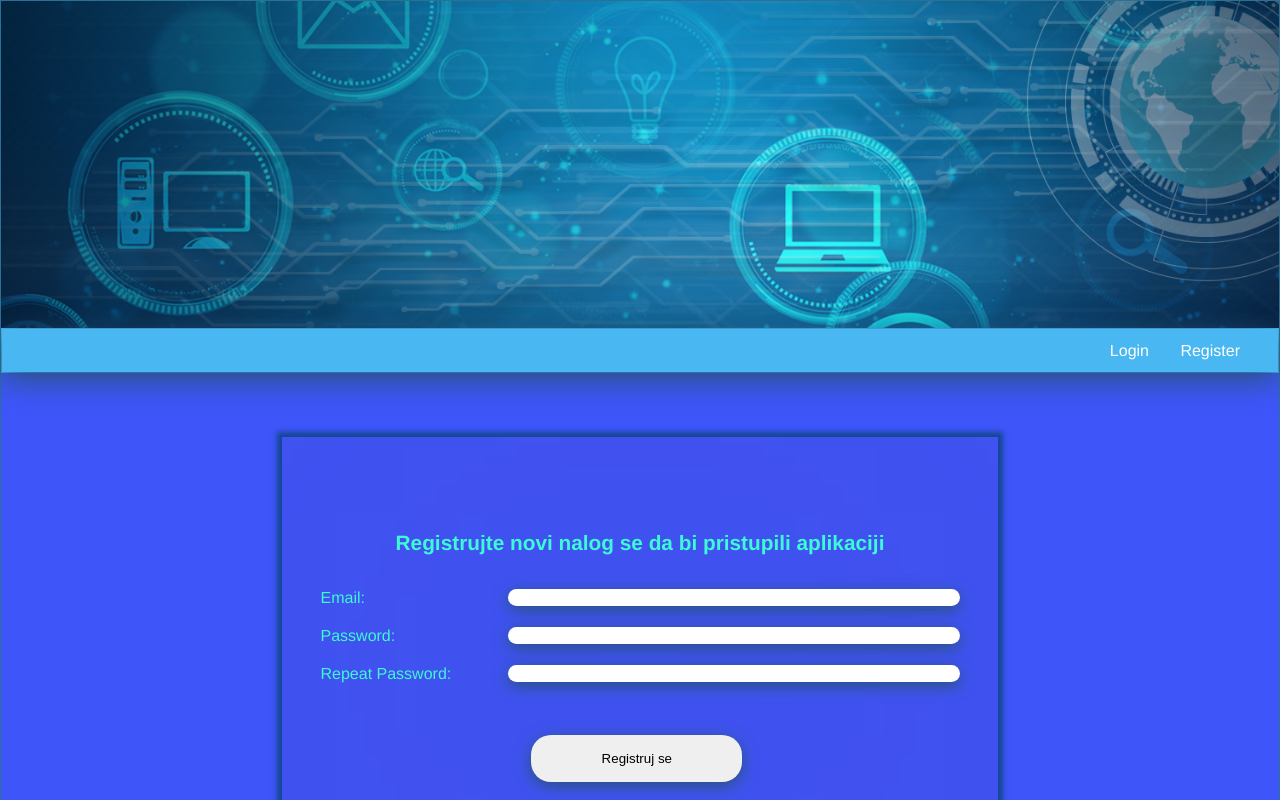
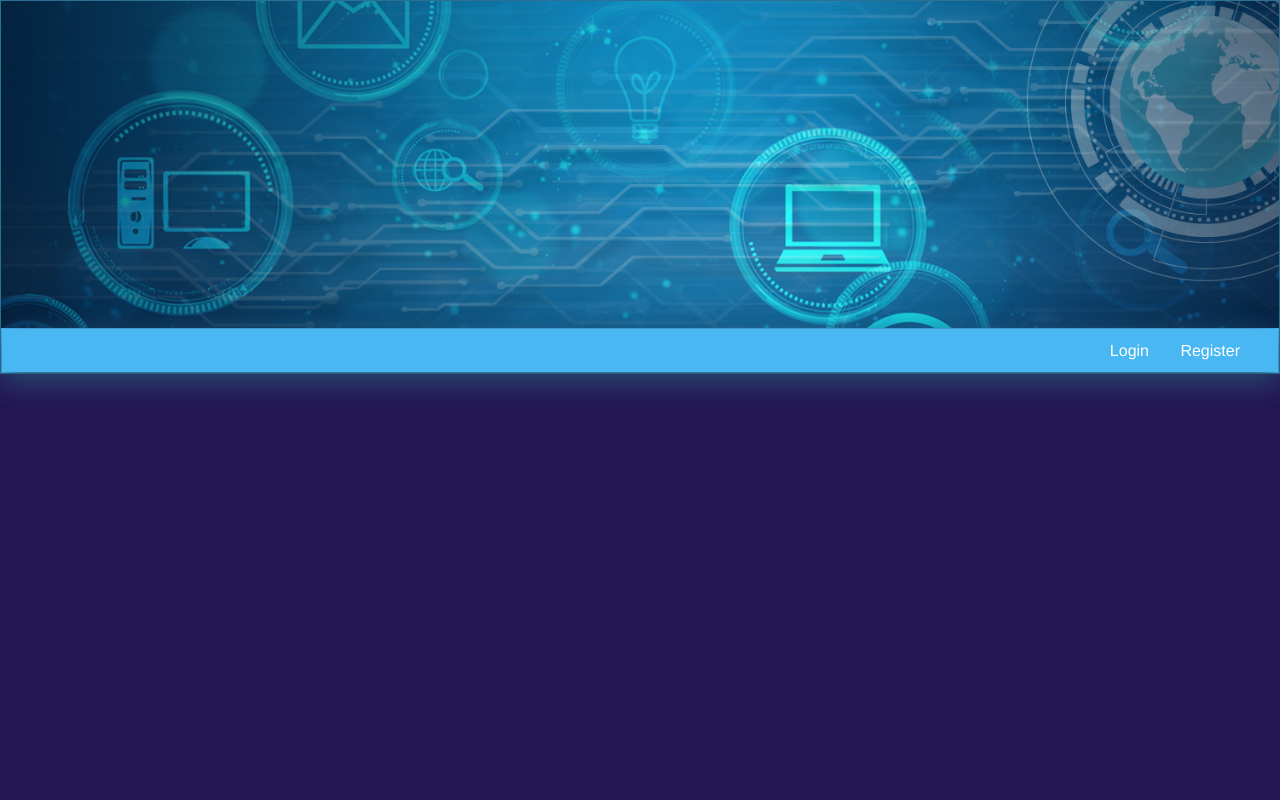
Before and after one commit to Dovvahkiin/ConferenceRecordApp, a React (Vite) app in the folder frontend/: page / in a window 1280 px wide. Shown: the top 800 px of the page. Built offline with nearby package versions, Linux system fonts and the light colour scheme.

Commit message:
Styled forms

```diff
--- a/frontend/src/App.jsx
+++ b/frontend/src/App.jsx
@@ -6,7 +6,6 @@ function App() {
   return (
     <div style={{ border: "1px solid #2c7094" }}>
       <Header />
-      <RegisterPage />
     </div>
   );
 }
--- a/frontend/src/components/forms/FormLogin.jsx
+++ b/frontend/src/components/forms/FormLogin.jsx
@@ -24,14 +24,23 @@ function FormLogin() {
         </h1>
         <div className="formField">
           <label htmlFor="">Email:</label>
-          <input type="email" value={email} onChange={emailChange} />
+          <input
+            type="email"
+            placeholder="Enter your email address"
+            value={email}
+            onChange={emailChange}
+          />
         </div>
         <div className="formField">
           <label htmlFor="">Password:</label>
-          <input type="password" value={password} onChange={passwordChange} />
+          <input
+            placeholder="Enter your password"
+            type="password"
+            value={password}
+            onChange={passwordChange}
+          />
         </div>
-        <button type="submit">Prijavi se</button>
-        <div className="test"></div>
+        <button type="submit">Login</button>
       </form>
     </div>
   );
--- a/frontend/src/components/forms/FormRegister.jsx
+++ b/frontend/src/components/forms/FormRegister.jsx
@@ -30,21 +30,32 @@ function FormRegister() {
         </h1>
         <div className="formField reg">
           <label htmlFor="">Email:</label>
-          <input type="email" value={email} onChange={emailChange} />
+          <input
+            type="email"
+            placeholder="Enter your email address"
+            value={email}
+            onChange={emailChange}
+          />
         </div>
         <div className="formField reg">
           <label htmlFor="">Password:</label>
-          <input type="password" value={password} onChange={passwordChange} />
+          <input
+            placeholder="Enter your password"
+            type="password"
+            value={password}
+            onChange={passwordChange}
+          />
         </div>
         <div className="formField reg">
           <label htmlFor="">Repeat Password:</label>
           <input
+            placeholder="Enter your password again"
             type="password"
             value={againPassword}
             onChange={repeatPassword}
           />
         </div>
-        <button type="submit">Registruj se</button>
+        <button type="submit">Register</button>
       </form>
     </div>
   );
--- a/frontend/src/styles/app.css
+++ b/frontend/src/styles/app.css
@@ -1,6 +1,6 @@
 :root {
   --backgroundColorPrimary: #49b7f2;
-  --backgroundColorSeconday: #3e55f9;
+  --backgroundColorSeconday: #496cca;
   --textColor: #3ef9d6;
 }
 
--- a/frontend/src/styles/headerStyles/navBarStyle.css
+++ b/frontend/src/styles/headerStyles/navBarStyle.css
@@ -25,4 +25,5 @@ a {
 
 .navBarMain > a:hover {
   background-color: #40a4da;
+  transition: 0.2s ease-in-out;
 }
--- a/frontend/src/styles/logreg.css
+++ b/frontend/src/styles/logreg.css
@@ -5,16 +5,17 @@
   justify-content: center;
   align-items: center;
   flex-direction: column;
-  color: var(--textColor);
+  color: white;
+  height: 85vh;
 }
 
 .loginForm {
   width: 30%;
-  box-shadow: 0px 0px 5px 5px #144792;
+  box-shadow: 0px 0px 3px 3px #2a5391;
   padding: 0 3%;
-  margin-top: 5%;
+  margin-top: 1%;
   margin-bottom: 5%;
-  background-color: #4b49be28;
+  background-color: #74b3e628;
   backdrop-filter: blur(1000px);
 }
 
@@ -39,15 +40,29 @@
   text-align: center;
   min-width: 70%;
   box-shadow: 0px 0.5vh 15px #285479;
+  padding: 1%;
 }
 
 .loginForm form button {
   width: 33%;
-  margin: 5% 33%;
+  margin: 5% 67%;
   padding: 2.5% 0;
   border: none;
   border-radius: 20px 20px;
   box-shadow: 0px 0.5vh 15px #285479;
+  cursor: pointer;
+}
+
+.loginForm form button:hover {
+  color: white;
+  background-color: var(--backgroundColorPrimary);
+  transition: 0.2s ease-in-out;
+}
+
+.loginForm form button:active:focus {
+  padding: 1% 0;
+  width: 30%;
+  transition: 0.15s ease-in-out;
 }
 
 .loginForm h1 {
```
Also changed, not shown: 1 other file (tests, documents, lock files or other folders).
